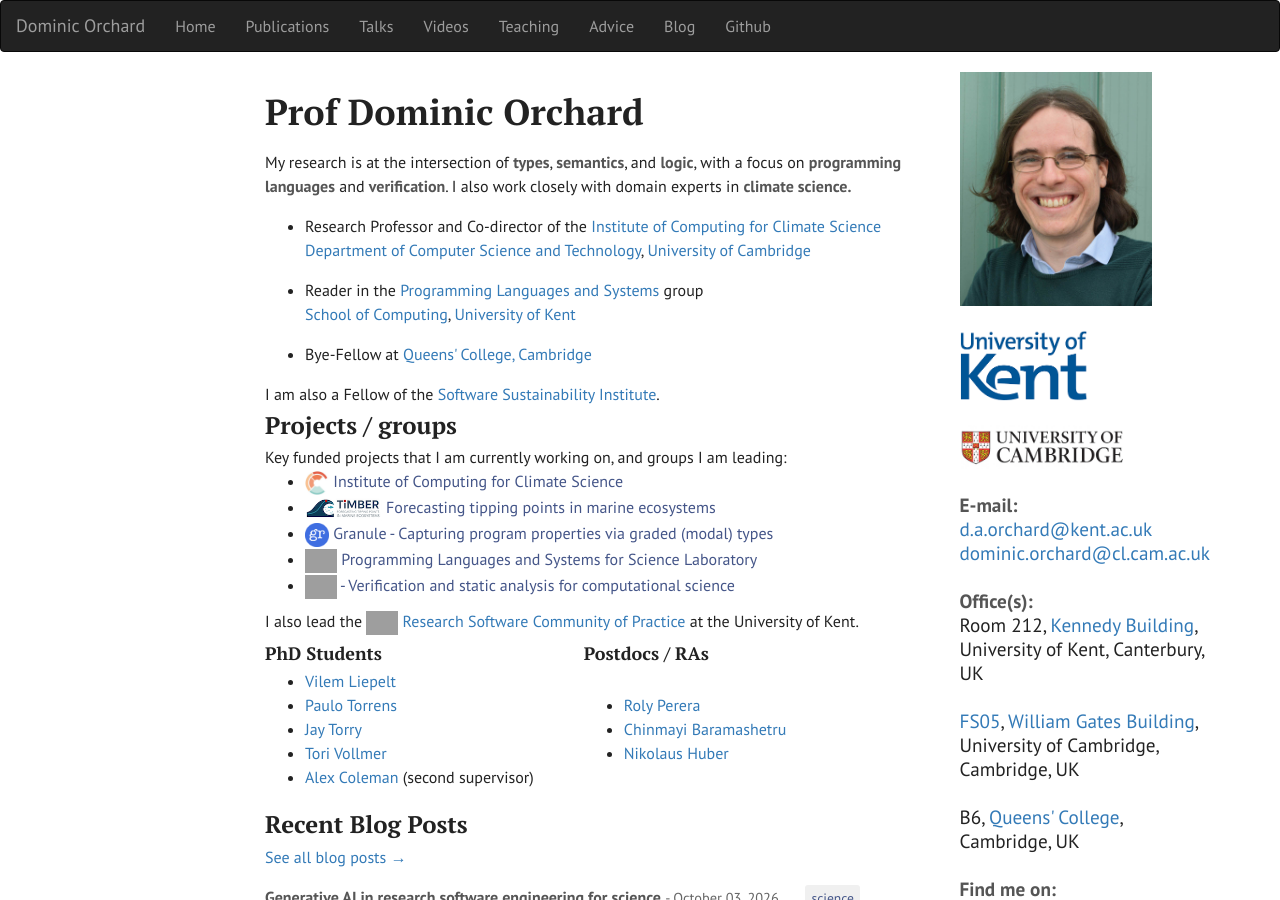
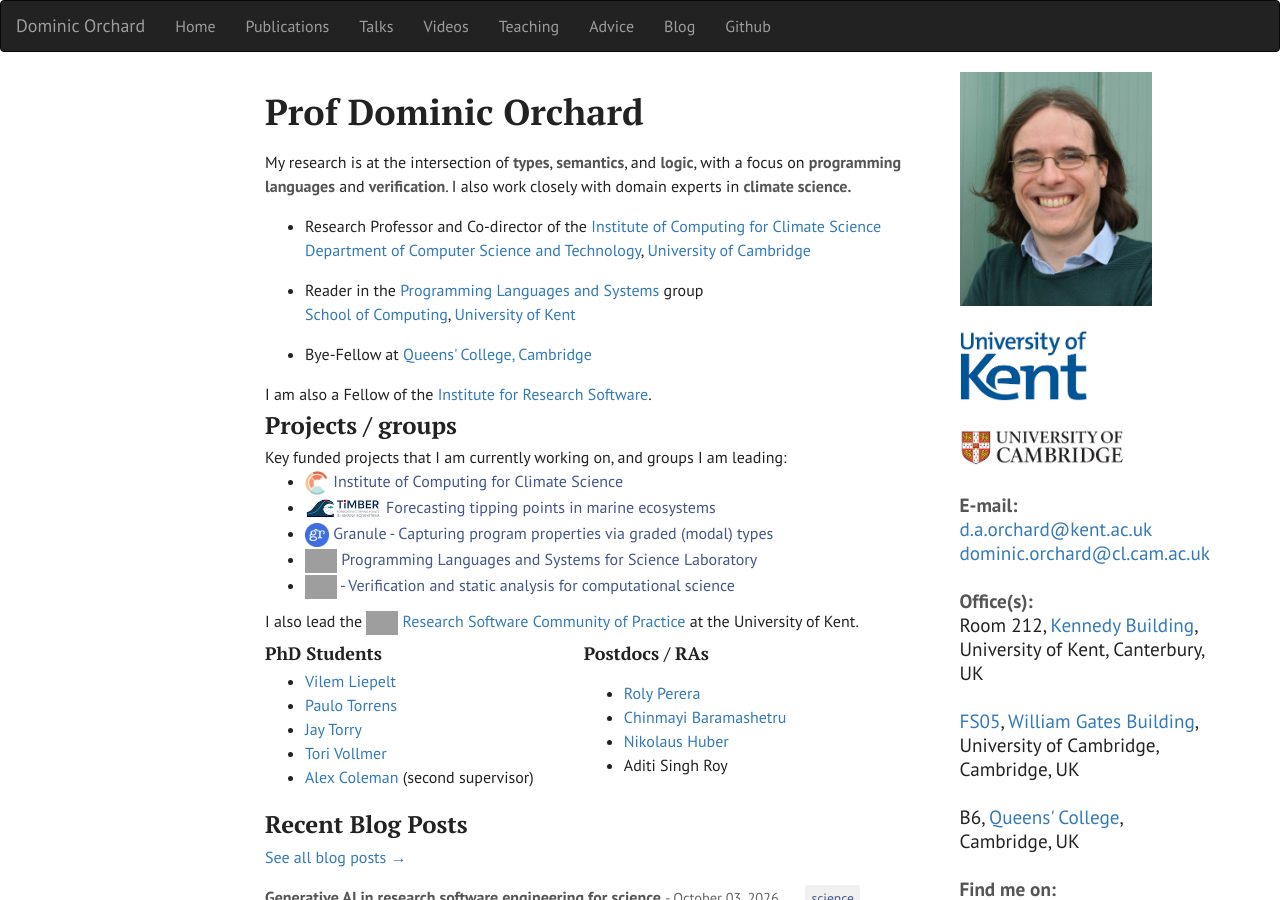
Before and after one commit to dorchard/dorchard.github.io, a Jekyll site: the page built from index.html, in a window 1280 px wide and 900 px high. Built offline with Jekyll 4.4.1, drawn with Linux system fonts in a browser that asks for light colours; grey boxes are pictures that could not be loaded.

Commit message:
Update affiliation from Software Sustainability Institute

```diff
--- a/index.html
+++ b/index.html
@@ -31,7 +31,7 @@ sitemap:
     <li>Bye-Fellow at <a href="https://www.queens.cam.ac.uk/">Queens' College, Cambridge</a>
     </li>
     </ul>
-    I am also a Fellow of the <a href="https://software.ac.uk/">Software Sustainability Institute</a>. <br />
+    I am also a Fellow of the <a href="https://software.ac.uk/">Institute for Research Software</a>. <br />
 
     <h3 style='margin-top:0.25em'>Projects / groups</h3>
     Key funded projects that I am currently working on, and groups I am leading:<br />
@@ -85,6 +85,7 @@ sitemap:
       <li><a href="https://dynamicaspects.org/research/">Roly Perera</a></li>
         <li><a href="https://www.mn.uio.no/ifi/english/people/aca/cpbarama/">Chinmayi Baramashetru</a></li>
         <li><a href="https://www.n-huber.eu/">Nikolaus Huber</a></li>
+        <li>Aditi Singh Roy</li>
     </ul>
 
     </td></tr>
```
